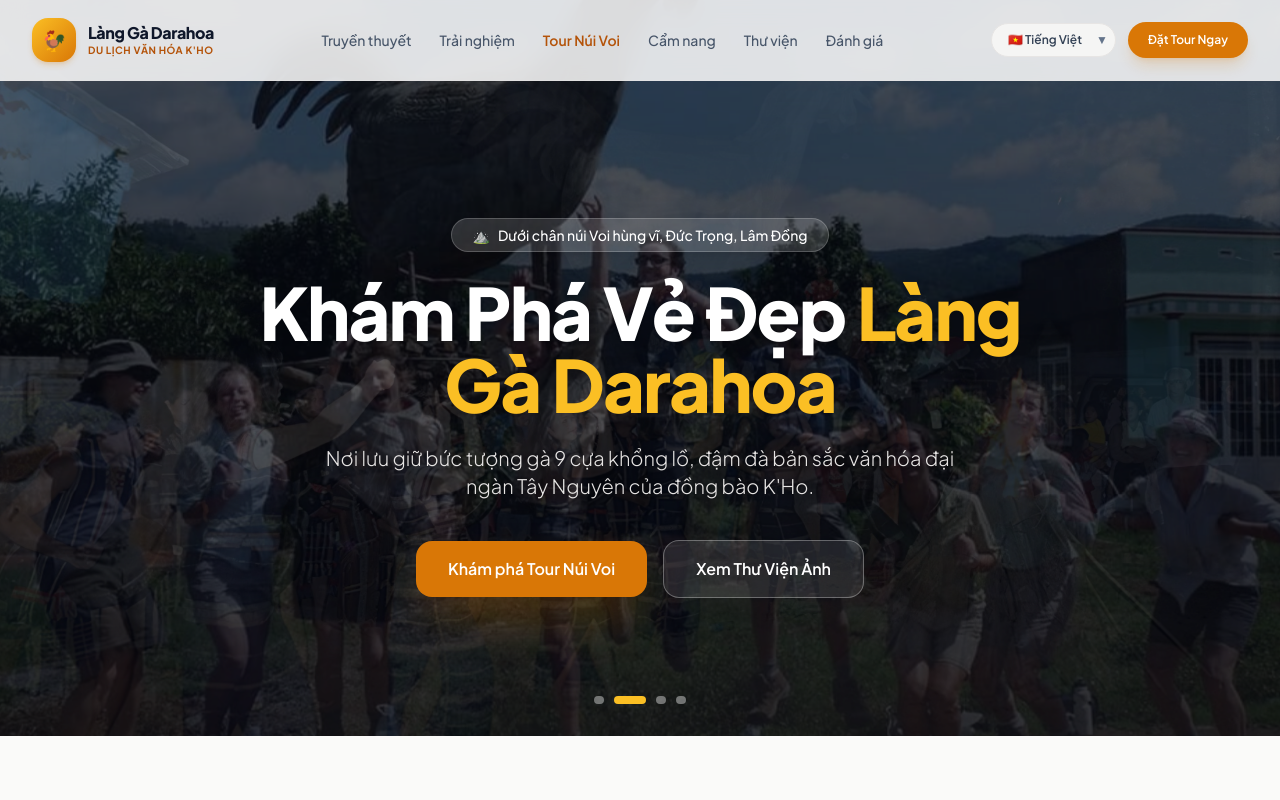
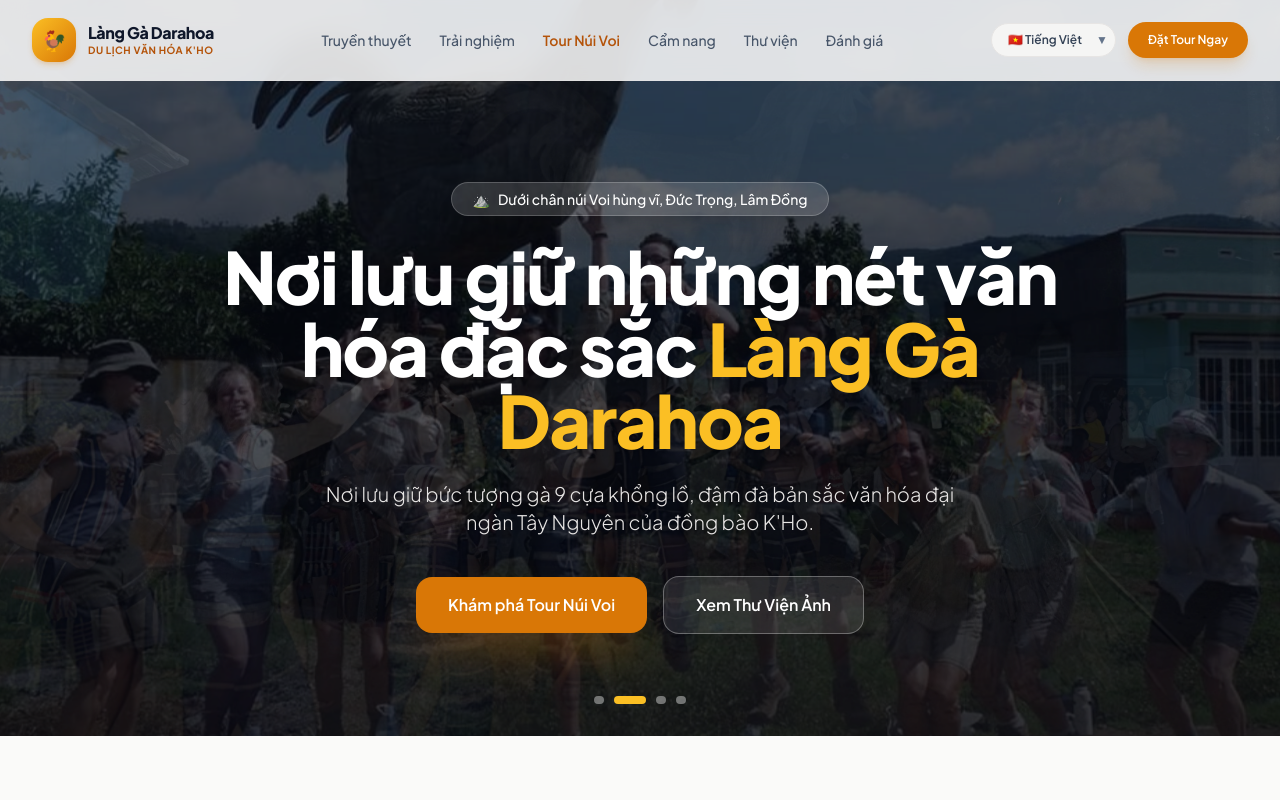
Before and after one commit to Thong8989/ChickenVillageVietnam, a plain HTML site: page index.html in a window 1280 px wide. Shown: the top 800 px of the page. Drawn offline with nearby package versions, Linux system fonts and the light colour scheme.

Commit message:
Update index.html

```diff
--- a/index.html
+++ b/index.html
@@ -104,7 +104,7 @@
                 <span>⛰️</span> <span data-i18n="hero_badge">Dưới chân núi Voi hùng vĩ, Đức Trọng, Lâm Đồng</span>
             </div>
             <h1 class="text-4xl sm:text-6xl lg:text-7xl font-extrabold tracking-tight mb-6 leading-tight drop-shadow-sm">
-                <span data-i18n="hero_title_1">Khám Phá Vẻ Đẹp</span> <span class="text-amber-400" data-i18n="hero_title_2">Làng Gà Darahoa</span>
+                <span data-i18n="hero_title_1">Nơi lưu giữ những nét văn hóa đặc sắc </span> <span class="text-amber-400" data-i18n="hero_title_2">Làng Gà Darahoa</span>
             </h1>
             <p class="text-base sm:text-xl text-stone-200 mb-10 max-w-2xl mx-auto font-light leading-relaxed" data-i18n="hero_desc">
                 Nơi lưu giữ bức tượng gà 9 cựa khổng lồ, đậm đà bản sắc văn hóa đại ngàn Tây Nguyên của đồng bào K'Ho.
```
